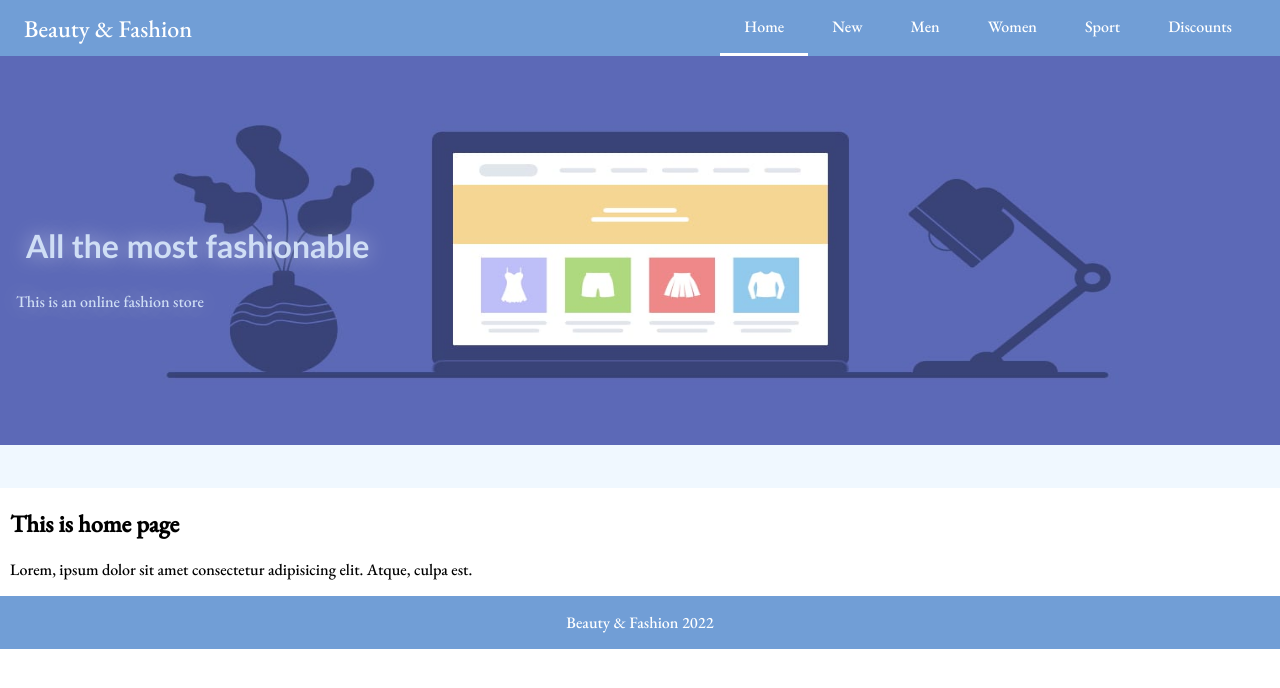
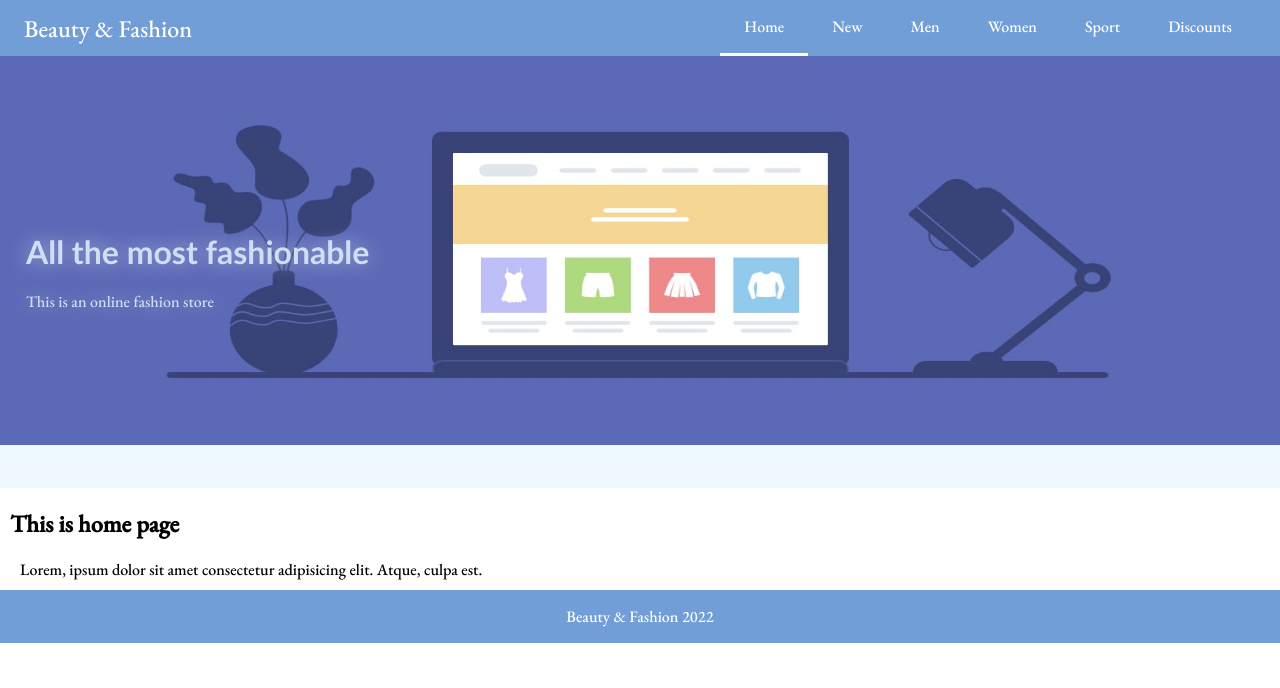
Before and after one commit to GuldanaBaktybekova/diploma, a React (Create React App) app: page / in a window 1280 px wide. Shown: the top 688 px of the page. Built offline with nearby package versions, Linux system fonts and the light colour scheme.

Commit message:
Added marign

```diff
--- a/src/components/Header/Header.css
+++ b/src/components/Header/Header.css
@@ -15,3 +15,6 @@
   margin: 10px;
   font-family: 'Gill Sans', 'Gill Sans MT', Calibri, 'Trebuchet MS', sans-serif;
 }
+ p {
+   margin: 10px;
+ }
```
